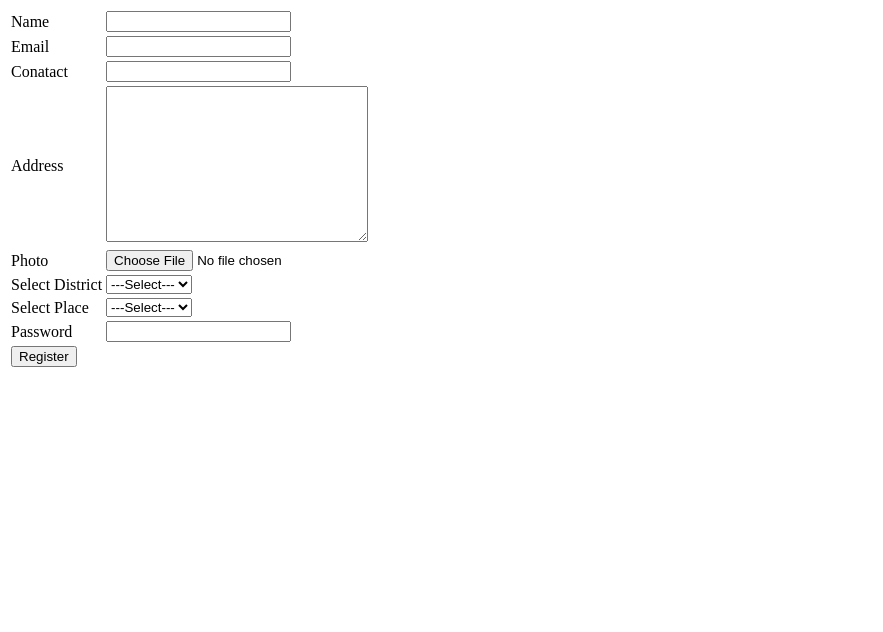
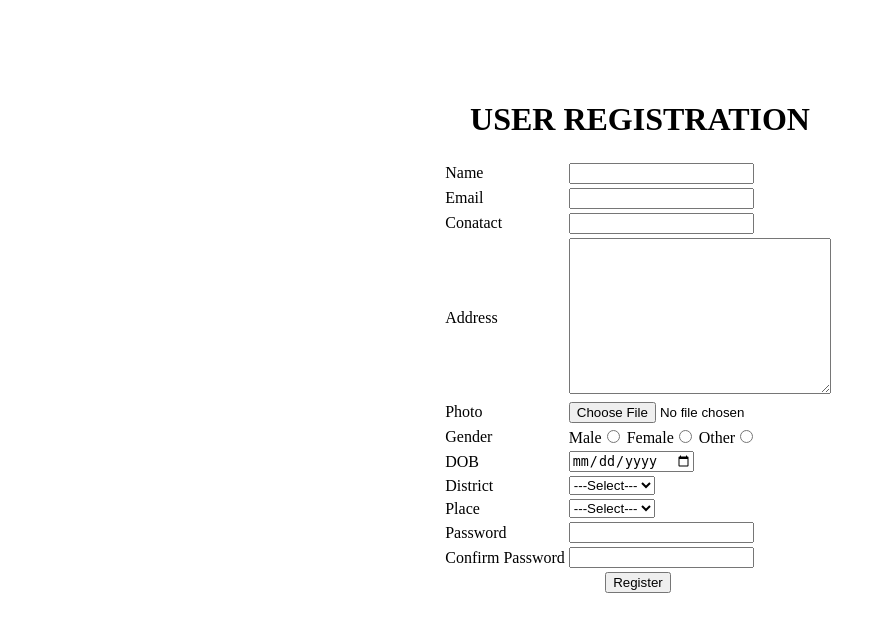
Before and after one commit to Abhithsaji/QuesPro-Web, a Django app: page /guest/Userregistration/ in a window 1280 px wide. Shown: the top 632 px of the page, without its empty margins (0-883 px from the left). Run offline with Django 5.2, Linux system fonts and the light colour scheme; data that the repository does not hold is empty.

Commit message:
Registration Page

```diff
--- a/Guest/Templates/Guest/Userregistration.html
+++ b/Guest/Templates/Guest/Userregistration.html
@@ -6,9 +6,11 @@
     <title>Document</title>
 </head>
 <body>
+    <br><br><br><br>
+    <h1 align="center"><b>USER REGISTRATION</b></h1>
     <form action="" method="post" enctype="multipart/form-data">
         {% csrf_token %}
-        <table>
+        <table  align="center">
             <tr>
                 <td>Name</td>
                 <td><input type="text" name="txt_name" id=""></td>
@@ -30,7 +32,18 @@
                 <td><input type="file" name="file_photo" id=""></td>
             </tr>
             <tr>
-                <td>Select District</td>
+                <td>Gender</td>
+                <td>Male<input type="radio" name="rad_gender" value="Male" id="">
+                    Female<input type="radio" name="rad_gender" value="Female" id="">
+                    Other<input type="radio" name="rad_gender" value="Other" id="">
+                </td>
+            </tr>
+            <tr>
+                <td>DOB</td>
+                <td><input type="date" name="date_dob" id=""></td>
+            </tr>
+            <tr>
+                <td>District</td>
                 <td><select name="sel_district" id="sel_district">
                     <option value="">---Select---</option>
                     {% for i in district_data %}
@@ -40,18 +53,23 @@
                 </td>
             </tr>
             <tr>
-                <td>Select Place</td>
+                <td>Place</td>
                 <td><select name="sel_place" id="sel_place">
                     <option value="">---Select---</option>
                 </select>
                 </td>
             </tr>
+
             <tr>
                 <td>Password</td>
-                <td><input type="text" name="txt_password" id=""></td>
+                <td><input type="password" name="txt_password" id=""></td>
             </tr>
             <tr>
-                <td colspan="2"><input type="submit" value="Register"></td>
+                <td>Confirm Password</td>
+                <td><input type="password" name="txt_confpass"></td>
+            </tr>
+            <tr>
+                <td colspan="2" align="center"><input type="submit" value="Register"></td>
                 <td></td>
             </tr>
         </table>
--- a/Guest/views.py
+++ b/Guest/views.py
@@ -95,28 +95,33 @@ def userregistration(request):
 
         email = request.POST.get("txt_email")
         password = request.POST.get("txt_password")
+        confpass = request.POST.get("txt_confpass")
 
-        try:
-            user = firebase_admin.auth.create_user(email=email,password=password)
-        except(firebase_admin._auth_utils.EmailAlreadyExistsError,ValueError) as error:
-            return render(request,"Guest/Userregistration.html",{"msg":error})
+        if password == confpass:
+            try:
+                user = firebase_admin.auth.create_user(email=email,password=password)
+            except(firebase_admin._auth_utils.EmailAlreadyExistsError,ValueError) as error:
+                return render(request,"Guest/Userregistration.html",{"msg":error})
 
-        # FILE upload
+            # FILE upload
 
-        image = request.FILES.get("file_photo")
-        if image:
-            path = "Photo/" + image.name
-            sd.child(path).put(image)
-            download_url = sd.child(path).get_url(None)
+            image = request.FILES.get("file_photo")
+            if image:
+                path = "Photo/" + image.name
+                sd.child(path).put(image)
+                download_url = sd.child(path).get_url(None)
 
 
-        # Data Insertion
+            # Data Insertion
 
-        data = {"user_name":request.POST.get("txt_name"),"user_email":email,"user_contact":request.POST.get("txt_contact"),
-        "user_address":request.POST.get("txt_address"),"place_id":request.POST.get("sel_place"),"photo_url":download_url,"user_id":user.uid,"vstatus":1}
+            data = {"user_name":request.POST.get("txt_name"),"user_email":email,"user_contact":request.POST.get("txt_contact"),
+            "user_address":request.POST.get("txt_address"),"user_gender":request.POST.get("rad_gender"),"user_dob":request.POST.get("date_dob"),
+            "place_id":request.POST.get("sel_place"),"photo_url":download_url,"user_id":user.uid,"vstatus":1}
 
-        db.collection("tbl_user").add(data)
-        return render(request,"Guest/Userregistration.html")
+            db.collection("tbl_user").add(data)
+            return render(request,"Guest/Userregistration.html")
+
+
     else:
         return render(request,"Guest/Userregistration.html",{"district_data":dis_data})
 
```
Also changed, not shown: db.sqlite3.
